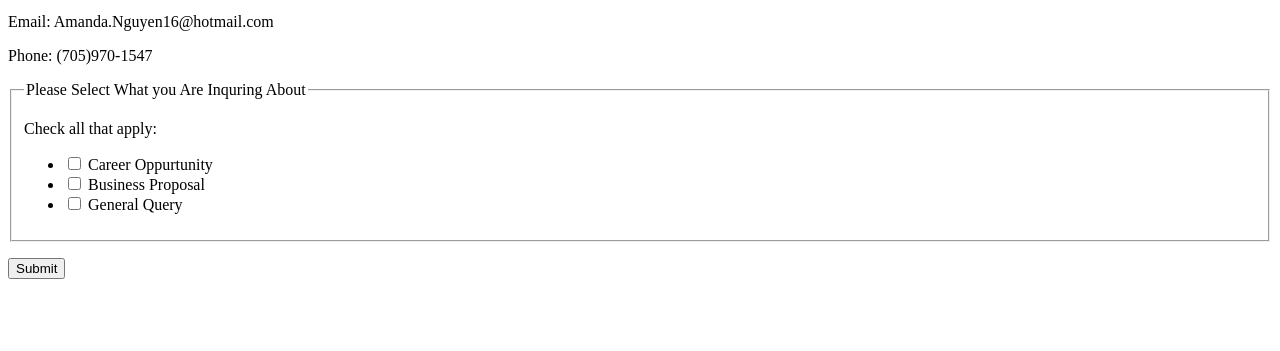
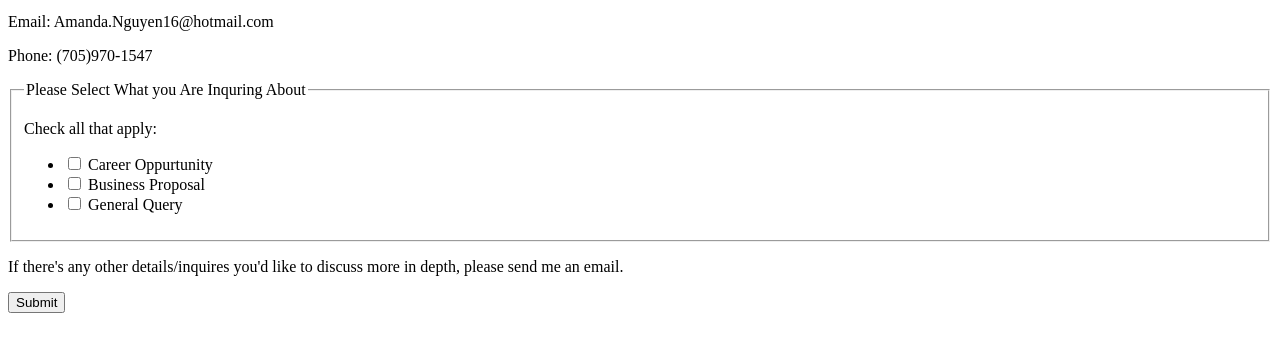
Before and after one commit to AmandaNgu/lab-3, a plain HTML site: page index.html in a window 1280 px wide. Shown: the part 101-452 px from the top of the page. Drawn offline with Linux system fonts and the light colour scheme.

Commit message:
adding message on bottom

```diff
--- a/index.html
+++ b/index.html
@@ -45,6 +45,9 @@
                     </ul>
                 </fieldset>
                 <p>
+                    If there's any other details/inquires you'd like to discuss more in depth, please send me an email.
+                </p>
+                <p>
                     <input type="submit" value="Submit">
                 </p>
             </form>
```
